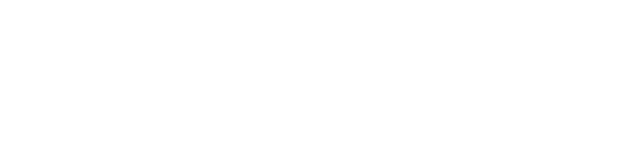
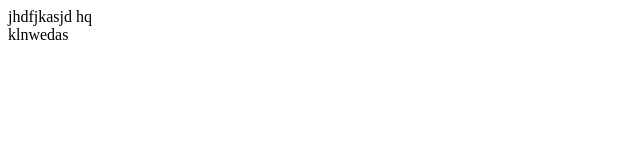
Before and after one commit to kumail777/newproject, a plain HTML site: page index.html in a window 1280 px wide. Shown: the whole page, without its empty margins (0-640 px from the left). Drawn offline with Linux system fonts and the light colour scheme.

Commit message:
added a=new things

```diff
--- a/index.html
+++ b/index.html
@@ -6,5 +6,8 @@
     <meta name="viewport" content="width=device-width, initial-scale=1.0" />
     <title>Document</title>
   </head>
-  <body></body>
+  <body>
+    jhdfjkasjd hq
+    <nav>klnwedas</nav>
+  </body>
 </html>
```
